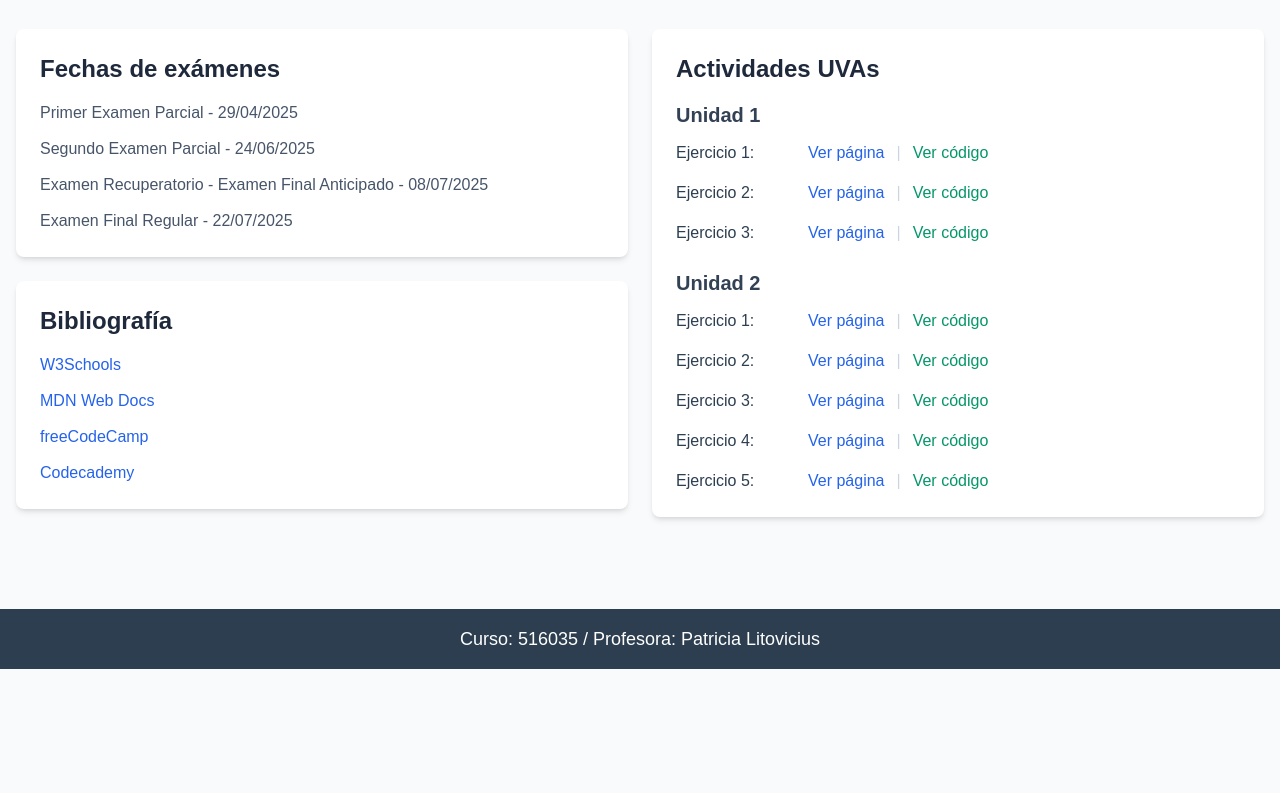
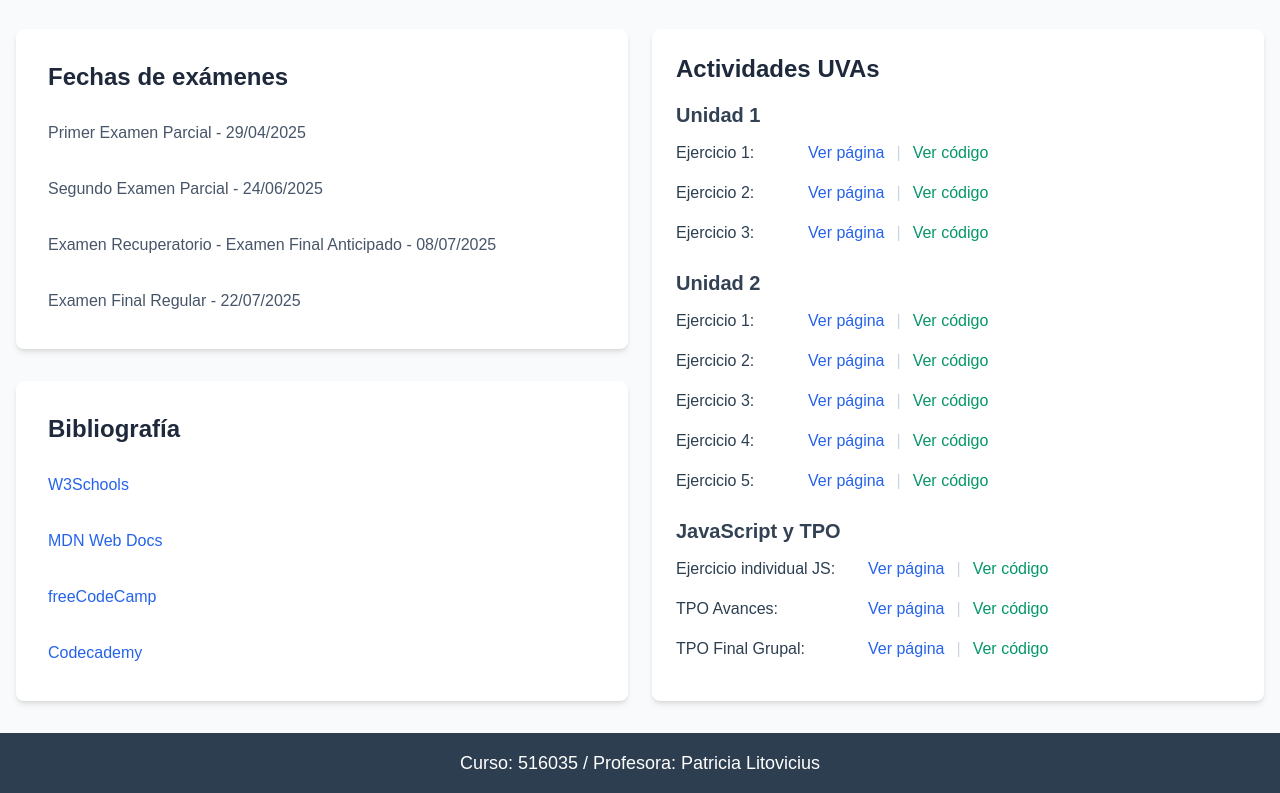
Before and after one commit to facundodimeglio/PagDesarrolloWeb, a plain HTML site: page index.html in a window 1280 px wide. Shown: the part 131-924 px from the top of the page. Before the commit the page ends 800 px from the top, so only its background shows below. Drawn offline with nearby package versions, Linux system fonts and the light colour scheme; a script that the page names is missing.

Commit message:
Ultimas actividades agregadas

```diff
--- a/index.html
+++ b/index.html
@@ -36,26 +36,26 @@
         <!-- Grid principal -->
         <div class="grid md:grid-cols-2 gap-4 sm:gap-6">
             <!-- Columna izquierda -->
-            <div class="space-y-4 sm:space-y-6">
+            <div class="space-y-6 sm:space-y-8">
                 <!-- Sección Fechas de exámenes -->
-                <section class="bg-white p-4 sm:p-6 rounded-lg shadow-md hover:shadow-lg transition-shadow">
-                    <h2 class="text-xl sm:text-2xl font-semibold mb-3 sm:mb-4 text-slate-800">Fechas de exámenes</h2>
-                    <ul class="space-y-2 sm:space-y-3 text-slate-600">
-                        <li class="hover:text-slate-800 transition-colors">Primer Examen Parcial - 29/04/2025</li>
-                        <li class="hover:text-slate-800 transition-colors">Segundo Examen Parcial - 24/06/2025</li>
-                        <li class="hover:text-slate-800 transition-colors">Examen Recuperatorio - Examen Final Anticipado - 08/07/2025</li>
-                        <li class="hover:text-slate-800 transition-colors">Examen Final Regular - 22/07/2025</li>
+                <section class="bg-white p-6 sm:p-8 rounded-lg shadow-md hover:shadow-lg transition-shadow">
+                    <h2 class="text-xl sm:text-2xl font-semibold mb-4 sm:mb-6 text-slate-800">Fechas de exámenes</h2>
+                    <ul class="space-y-4 sm:space-y-6 text-slate-600">
+                        <li class="hover:text-slate-800 transition-colors py-1">Primer Examen Parcial - 29/04/2025</li>
+                        <li class="hover:text-slate-800 transition-colors py-1">Segundo Examen Parcial - 24/06/2025</li>
+                        <li class="hover:text-slate-800 transition-colors py-1">Examen Recuperatorio - Examen Final Anticipado - 08/07/2025</li>
+                        <li class="hover:text-slate-800 transition-colors py-1">Examen Final Regular - 22/07/2025</li>
                     </ul>
                 </section>
 
                 <!-- Sección Bibliografía -->
-                <section class="bg-white p-4 sm:p-6 rounded-lg shadow-md hover:shadow-lg transition-shadow">
-                    <h2 class="text-xl sm:text-2xl font-semibold mb-3 sm:mb-4 text-slate-800">Bibliografía</h2>
-                    <ul class="space-y-2 sm:space-y-3">
-                        <li><a href="https://www.w3schools.com/" target="_blank" class="text-blue-600 hover:text-blue-800 transition-colors">W3Schools</a></li>
-                        <li><a href="https://developer.mozilla.org/es/" target="_blank" class="text-blue-600 hover:text-blue-800 transition-colors">MDN Web Docs</a></li>
-                        <li><a href="https://www.freecodecamp.org/" target="_blank" class="text-blue-600 hover:text-blue-800 transition-colors">freeCodeCamp</a></li>
-                        <li><a href="https://www.codecademy.com/" target="_blank" class="text-blue-600 hover:text-blue-800 transition-colors">Codecademy</a></li>
+                <section class="bg-white p-6 sm:p-8 rounded-lg shadow-md hover:shadow-lg transition-shadow">
+                    <h2 class="text-xl sm:text-2xl font-semibold mb-4 sm:mb-6 text-slate-800">Bibliografía</h2>
+                    <ul class="space-y-4 sm:space-y-6">
+                        <li class="py-1"><a href="https://www.w3schools.com/" target="_blank" class="text-blue-600 hover:text-blue-800 transition-colors">W3Schools</a></li>
+                        <li class="py-1"><a href="https://developer.mozilla.org/es/" target="_blank" class="text-blue-600 hover:text-blue-800 transition-colors">MDN Web Docs</a></li>
+                        <li class="py-1"><a href="https://www.freecodecamp.org/" target="_blank" class="text-blue-600 hover:text-blue-800 transition-colors">freeCodeCamp</a></li>
+                        <li class="py-1"><a href="https://www.codecademy.com/" target="_blank" class="text-blue-600 hover:text-blue-800 transition-colors">Codecademy</a></li>
                     </ul>
                 </section>
             </div>
@@ -141,6 +141,37 @@
                         </li>
                     </ul>
                 </div>
+
+                <!-- JavaScript y TPO -->
+                <div class="mt-6">
+                    <h3 class="text-lg sm:text-xl font-semibold mb-3 text-slate-700">JavaScript y TPO</h3>
+                    <ul class="space-y-4">
+                        <li class="flex flex-col sm:flex-row sm:items-center gap-2 sm:gap-3">
+                            <span class="font-medium min-w-[180px]">Ejercicio individual JS:</span>
+                            <div class="flex flex-wrap gap-2 sm:gap-3 items-center">
+                                <a href="https://facundodimeglio.github.io/EjercicioJSDesarrolloWeb/" target="_blank" class="text-blue-600 hover:text-blue-800 transition-colors">Ver página</a>
+                                <span class="text-slate-300 hidden sm:inline">|</span>
+                                <a href="https://github.com/facundodimeglio/EjercicioJSDesarrolloWeb" target="_blank" class="text-emerald-600 hover:text-emerald-800 transition-colors">Ver código</a>
+                            </div>
+                        </li>
+                        <li class="flex flex-col sm:flex-row sm:items-center gap-2 sm:gap-3">
+                            <span class="font-medium min-w-[180px]">TPO Avances:</span>
+                            <div class="flex flex-wrap gap-2 sm:gap-3 items-center">
+                                <a href="https://facundodimeglio.github.io/ParqueTematicoG1/" target="_blank" class="text-blue-600 hover:text-blue-800 transition-colors">Ver página</a>
+                                <span class="text-slate-300 hidden sm:inline">|</span>
+                                <a href="https://github.com/facundodimeglio/ParqueTematicoG1" target="_blank" class="text-emerald-600 hover:text-emerald-800 transition-colors">Ver código</a>
+                            </div>
+                        </li>
+                        <li class="flex flex-col sm:flex-row sm:items-center gap-2 sm:gap-3">
+                            <span class="font-medium min-w-[180px]">TPO Final Grupal:</span>
+                            <div class="flex flex-wrap gap-2 sm:gap-3 items-center">
+                                <a href="https://facundodimeglio.github.io/xtreme-world/" target="_blank" class="text-blue-600 hover:text-blue-800 transition-colors">Ver página</a>
+                                <span class="text-slate-300 hidden sm:inline">|</span>
+                                <a href="https://github.com/facundodimeglio/xtreme-world" target="_blank" class="text-emerald-600 hover:text-emerald-800 transition-colors">Ver código</a>
+                            </div>
+                        </li>
+                    </ul>
+                </div>
             </section>
         </div>
     </main>
```
